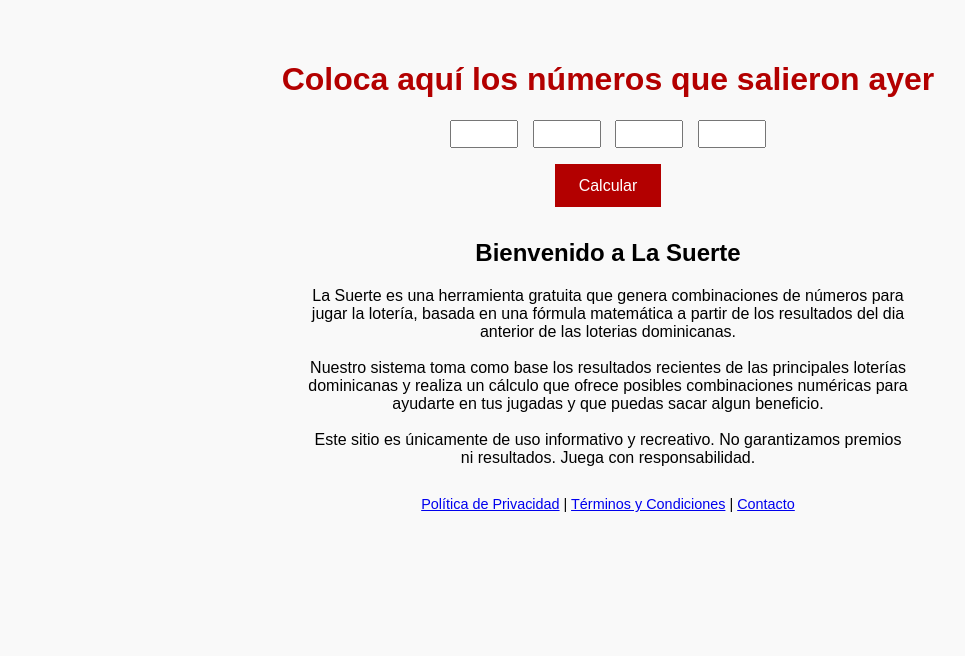
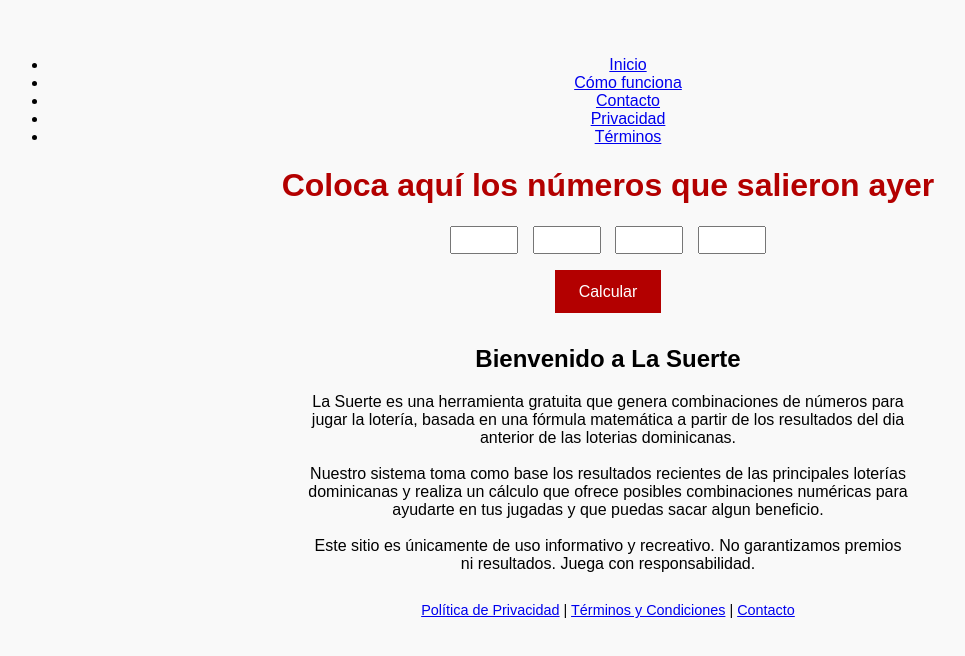
Before and after one commit to milin1727/la-suerte, a plain HTML site: page index.html in a window 1280 px wide. Shown: the whole page, without its empty margins (32-997 px from the left). Drawn offline with Linux system fonts and the light colour scheme.

Commit message:
Update index.html

```diff
--- a/index.html
+++ b/index.html
@@ -39,6 +39,17 @@
   </style>
 </head>
 <body>
+  <header>
+  <nav class="navbar">
+    <ul>
+      <li><a href="index.html">Inicio</a></li>
+      <li><a href="#como-funciona">Cómo funciona</a></li>
+      <li><a href="contacto.html">Contacto</a></li>
+      <li><a href="privacidad.html">Privacidad</a></li>
+      <li><a href="terminos.html">Términos</a></li>
+    </ul>
+  </nav>
+</header>
   <h1>Coloca aquí los números que salieron ayer</h1>
   <div class="input-group">
     <input type="number" id="n1" placeholder="" min="0" max="99">
```
